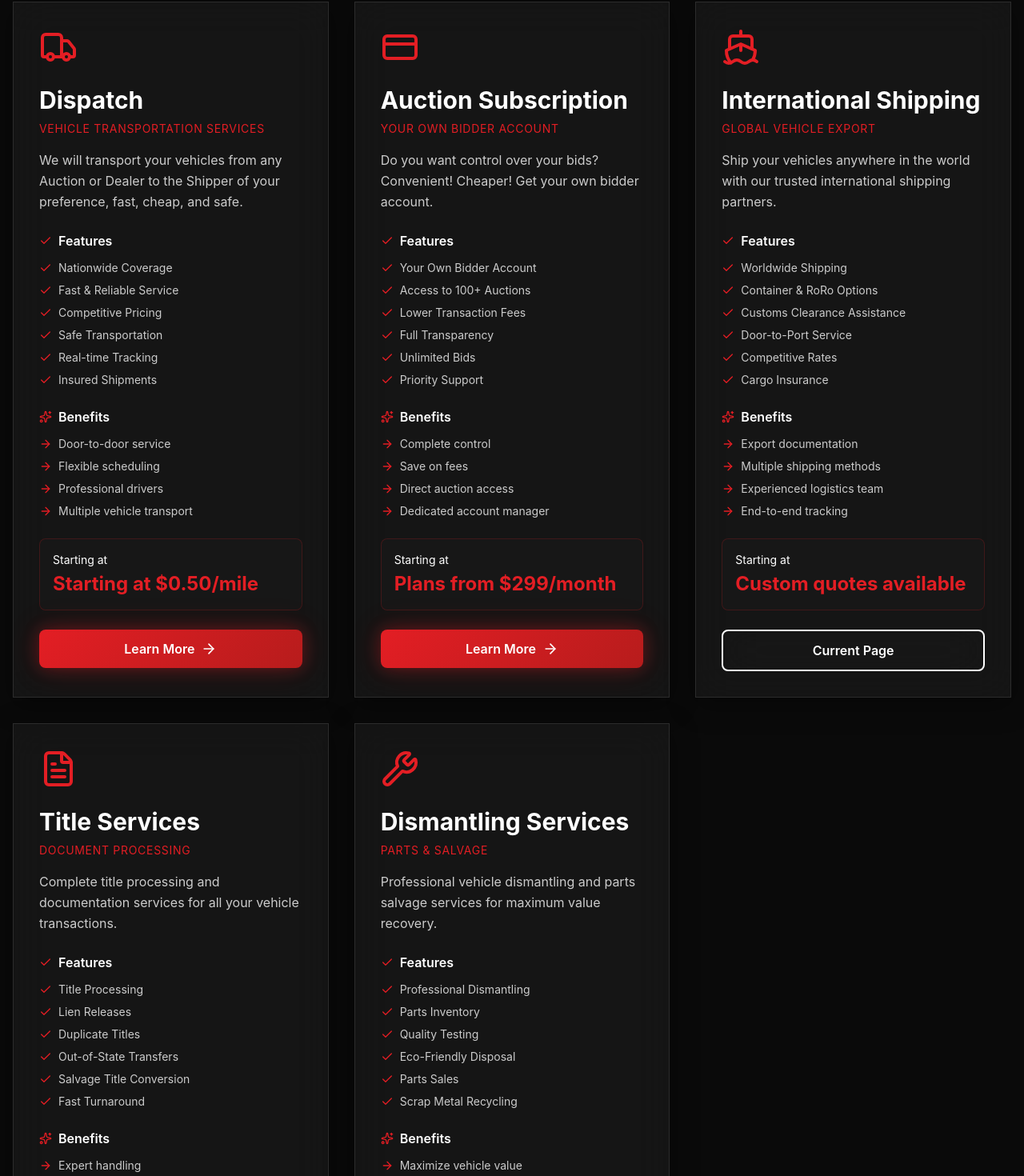
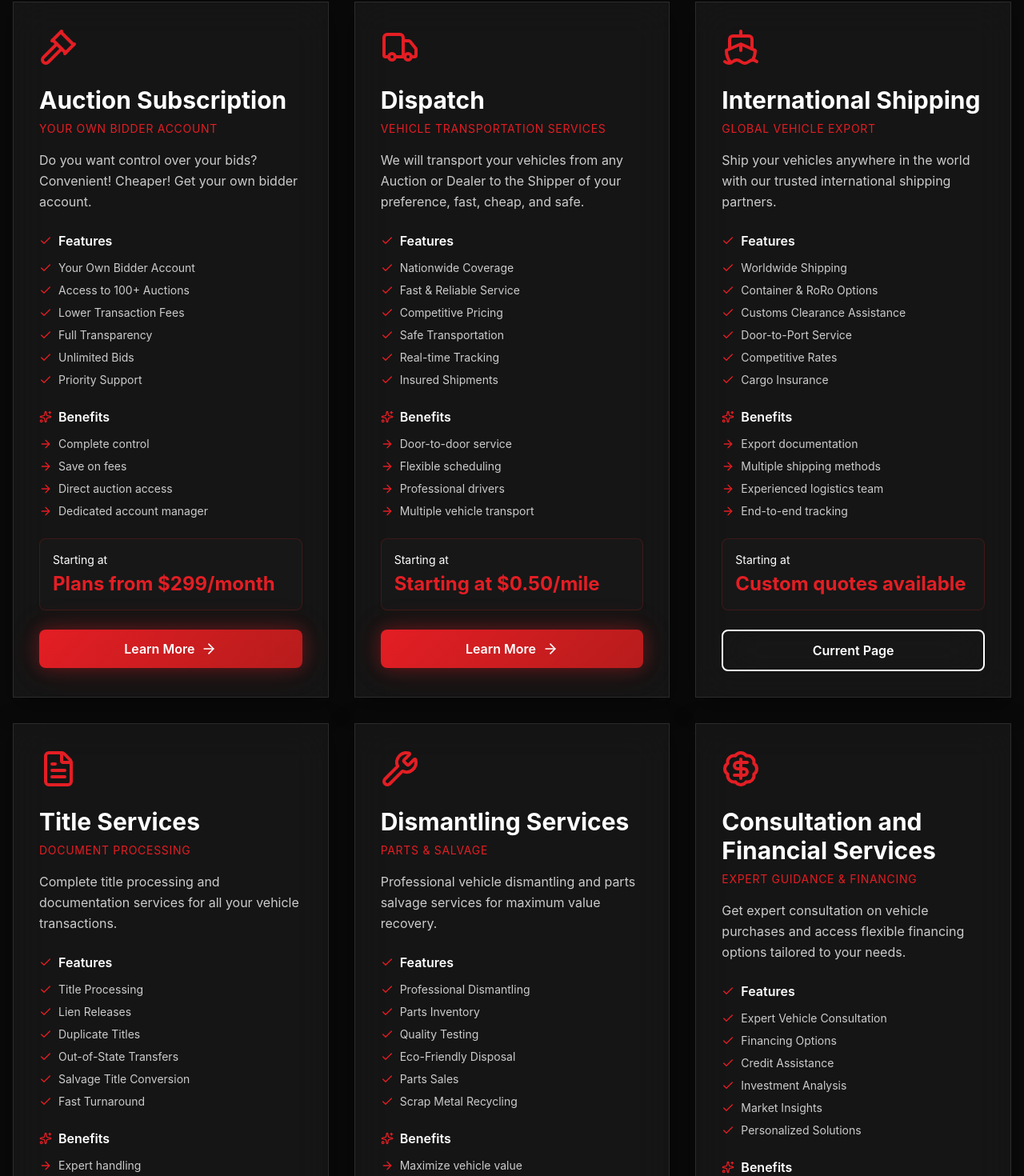
Before and after one commit to rhectoroc/motorx, a React (Vite) app: page /services in a window 1280 px wide. Shown: the part 559-2029 px from the top of the page at 80% size. Built offline with nearby package versions, Linux system fonts and the light colour scheme.

Commit message:
modificacion de menu

```diff
--- a/src/data/services.js
+++ b/src/data/services.js
@@ -1,5 +1,28 @@
 // Todos los servicios de MotorX expandidos
 export const allServices = [
+    {
+        id: 'subscription',
+        title: 'Auction Subscription',
+        subtitle: 'Your Own Bidder Account',
+        description: 'Do you want control over your bids? Convenient! Cheaper! Get your own bidder account.',
+        icon: 'Gavel',
+        features: [
+            'Your Own Bidder Account',
+            'Access to 100+ Auctions',
+            'Lower Transaction Fees',
+            'Full Transparency',
+            'Unlimited Bids',
+            'Priority Support'
+        ],
+        benefits: [
+            'Complete control',
+            'Save on fees',
+            'Direct auction access',
+            'Dedicated account manager'
+        ],
+        pricing: 'Plans from $299/month',
+        link: '/subscription'
+    },
     {
         id: 'dispatch',
         title: 'Dispatch',
@@ -22,30 +45,6 @@ export const allServices = [
         ],
         pricing: 'Starting at $0.50/mile',
         link: '/dispatch'
-    },
-
-    {
-        id: 'subscription',
-        title: 'Auction Subscription',
-        subtitle: 'Your Own Bidder Account',
-        description: 'Do you want control over your bids? Convenient! Cheaper! Get your own bidder account.',
-        icon: 'CreditCard',
-        features: [
-            'Your Own Bidder Account',
-            'Access to 100+ Auctions',
-            'Lower Transaction Fees',
-            'Full Transparency',
-            'Unlimited Bids',
-            'Priority Support'
-        ],
-        benefits: [
-            'Complete control',
-            'Save on fees',
-            'Direct auction access',
-            'Dedicated account manager'
-        ],
-        pricing: 'Plans from $299/month',
-        link: '/subscription'
     },
     {
         id: 'shipping',
@@ -114,6 +113,29 @@ export const allServices = [
             'Competitive pricing'
         ],
         pricing: 'Contact for quote',
+        link: '/services'
+    },
+    {
+        id: 'consultation',
+        title: 'Consultation and Financial Services',
+        subtitle: 'Expert Guidance & Financing',
+        description: 'Get expert consultation on vehicle purchases and access flexible financing options tailored to your needs.',
+        icon: 'BadgeDollarSign',
+        features: [
+            'Expert Vehicle Consultation',
+            'Financing Options',
+            'Credit Assistance',
+            'Investment Analysis',
+            'Market Insights',
+            'Personalized Solutions'
+        ],
+        benefits: [
+            'Professional guidance',
+            'Flexible payment plans',
+            'Competitive rates',
+            'Fast approval process'
+        ],
+        pricing: 'Free consultation',
         link: '/services'
     }
 ];
--- a/src/pages/Home.jsx
+++ b/src/pages/Home.jsx
@@ -4,7 +4,7 @@ import { ArrowRight, Check } from 'lucide-react';
 import * as LucideIcons from 'lucide-react';
 import gsap from 'gsap';
 import { ScrollTrigger } from 'gsap/ScrollTrigger';
-import { services, stats, registrationSteps, auctions } from '../data/services';
+import { allServices as services, stats, registrationSteps, auctions } from '../data/services';
 import heroBackground1 from '../assets/hero-background.png';
 import heroBackground2 from '../assets/hero-background-2.png';
 import heroBackground3 from '../assets/hero-background-3.png';
```
